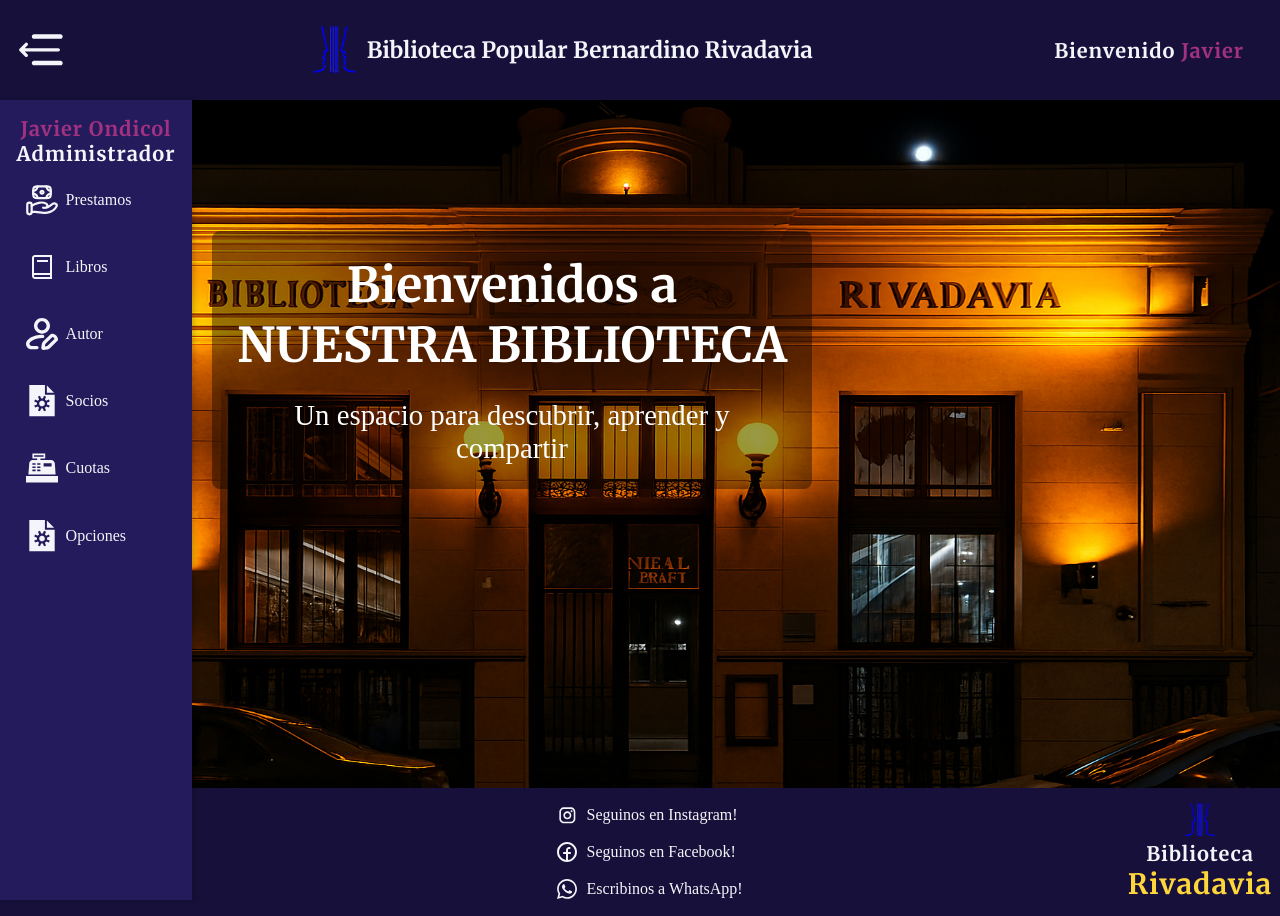
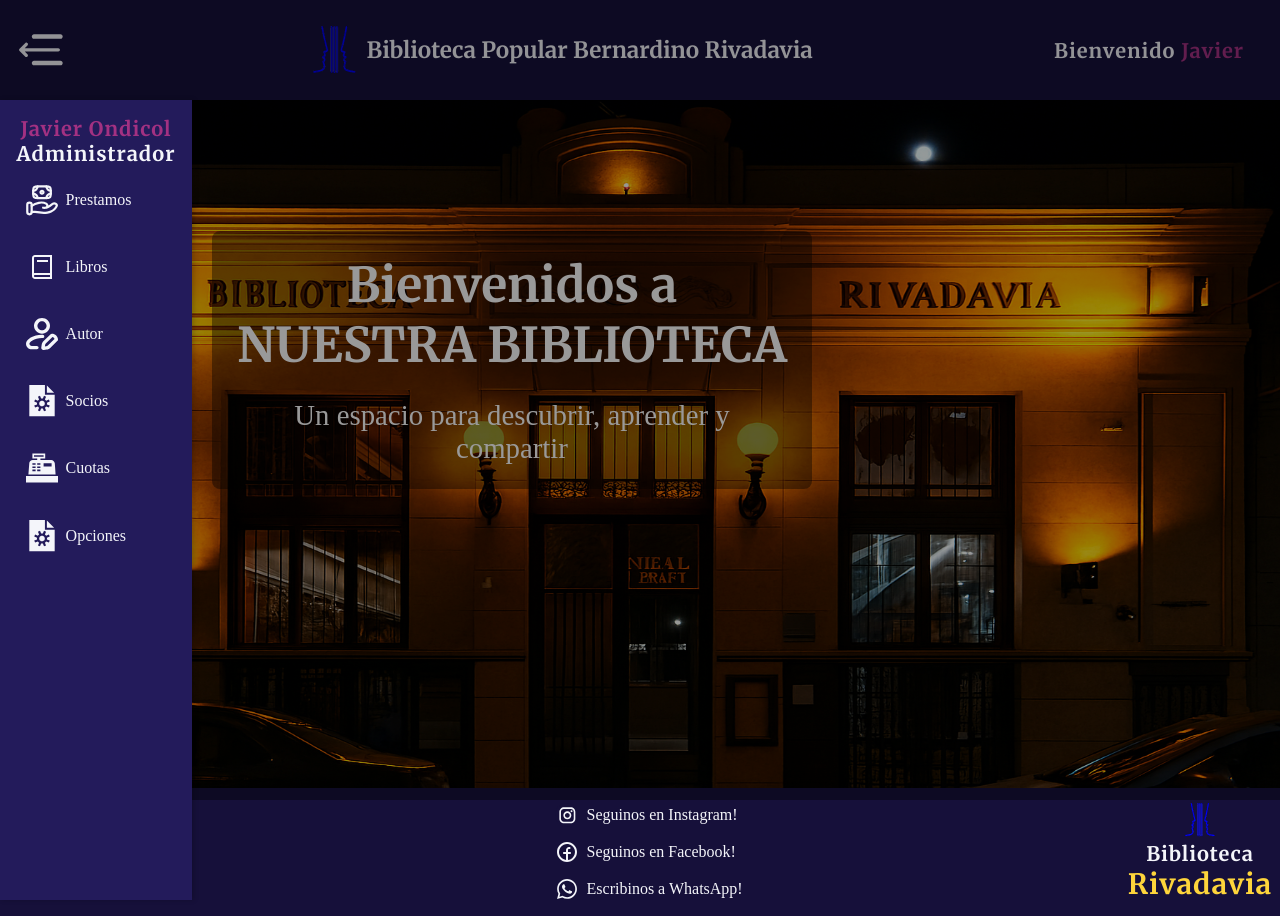
Before and after one commit to RolandoKirina/PPSLibraryBernardinoRivadavia, a React (Vite) app: page / in a window 1280 px wide. Both pictures are taken after a click on the button 42 px from the left and 49 px from the top of the page. Built offline with nearby package versions, Linux system fonts and the light colour scheme.

Commit message:
fixed sidebar

```diff
--- a/src/components/common/header/Header.jsx
+++ b/src/components/common/header/Header.jsx
@@ -5,6 +5,7 @@ import { useState } from 'react';
 import Sidebar from '../sidebar/Sidebar.jsx';
 import Btn from '../btn/Btn.jsx';
 import { authMock } from '../../../data/mocks/authMock.js';
+
 export default function Header() {
   const [open, setOpen] = useState(false);
 
@@ -12,15 +13,22 @@ export default function Header() {
     setOpen(!open);
   };
 
+  const closeMenu = () => {
+    setOpen(false);
+  };
+
   return (
     <>
       <header className="header">
         <div className="header-container">
-
           <div className="header-left">
             <button onClick={toggleMenu} className="menu-button">
               <div className="btnmenuimg">
-                  <img src={btnopen} alt="Menú" className={open ? 'rotate' : ''} />
+                <img
+                  src={btnopen}
+                  alt="Menú"
+                  className={open ? 'rotate' : ''}
+                />
               </div>
             </button>
           </div>
@@ -29,7 +37,9 @@ export default function Header() {
             <a href="/" className="logo">
               <img src={logo} alt="Logo Biblioteca Rivadavia" />
             </a>
-              <h1 className="title-text">Biblioteca Popular Bernardino Rivadavia</h1>
+            <h1 className="title-text">
+              Biblioteca Popular Bernardino Rivadavia
+            </h1>
           </div>
 
           <div className="header-right">
@@ -40,13 +50,13 @@ export default function Header() {
               </div>
             ) : (
               <h3 className="header-msg">
-                  Bienvenido <span className="header-name">{authMock.name}</span>
+                Bienvenido{' '}
+                <span className="header-name">{authMock.name}</span>
               </h3>
             )}
           </div>
-
         </div>
-          <Sidebar isOpen={open} />
+        <Sidebar isOpen={open} onClose={closeMenu} />
       </header>
     </>
   );
--- a/src/components/common/sidebar/Sidebar.css
+++ b/src/components/common/sidebar/Sidebar.css
@@ -78,3 +78,13 @@ a:hover::after {
   border-radius: 4px;
   text-decoration: underline;
 }
+
+.sidebar-overlay {
+  position: fixed;
+  top: 0;
+  left: 0;
+  width: 100%;
+  height: 100%;
+  background: rgba(0, 0, 0, 0.4);
+  z-index: 99;
+}
--- a/src/components/common/sidebar/Sidebar.jsx
+++ b/src/components/common/sidebar/Sidebar.jsx
@@ -2,21 +2,17 @@ import './Sidebar.css';
 import loan from '../../../assets/img/loan-icon.svg';
 import book from '../../../assets/img/book-icon.svg';
 import fee from '../../../assets/img/fee-icon.svg';
-import author from '../../../assets/img/author-icon.svg'
+import author from '../../../assets/img/author-icon.svg';
 import options from '../../../assets/img/options-icon.svg';
 import partner from '../../../assets/img/options-icon.svg';
 import { authMock } from '../../../data/mocks/authMock';
-import { NavLink } from 'react-router-dom';
-import { useLocation } from 'react-router-dom';
+import { NavLink, useLocation } from 'react-router-dom';
 import { useEffect } from 'react';
 
-export default function Sidebar({ isOpen }) {
+export default function Sidebar({ isOpen, onClose }) {
   const location = useLocation();
 
-
-    /*con esto se bloquea el scroll al abrir el sidebar y se desbloquea al cerrarlo, fue la unica forma que encontre
-    de que no se vean los filtros o lo que haya debajo sin modificar el html, el chat me dijo que es un patron muy común en UX, pero si no te gusta la idea quitalo
-    */
+  // Bloquea el scroll cuando el sidebar está abierto
   useEffect(() => {
     if (isOpen) {
       document.body.classList.add('sidebar-open');
@@ -24,53 +20,103 @@ export default function Sidebar({ isOpen }) {
       document.body.classList.remove('sidebar-open');
     }
 
-    // Limpieza por seguridad si se desmonta
     return () => document.body.classList.remove('sidebar-open');
   }, [isOpen]);
 
+  // Cierra el sidebar cuando cambia la ruta
+  useEffect(() => {
+    if (isOpen) {
+      onClose();
+    }
+  }, [location.pathname]);
+
   return (
     <>
+      {/* Overlay para cerrar haciendo click afuera */}
+      {isOpen && <div className="sidebar-overlay" onClick={onClose}></div>}
+
       <nav className={`sidebar ${isOpen ? 'sidebar-active' : ''}`}>
-            <div className='sidebar-user-name'>
-              <h3><strong>Javier Ondicol</strong></h3>
-              {authMock.role === 'admin' ? (
-              <h3>Administrador</h3>
-              ): (
-              <h3>Lector</h3>
-              )}
-
+        <div className="sidebar-user-name">
+          <h3>
+            <strong>Javier Ondicol</strong>
+          </h3>
+          {authMock.role === 'admin' ? <h3>Administrador</h3> : <h3>Lector</h3>}
         </div>
 
         <ul className="listsidebar">
-                        <li><div className='iconssidebar'><img src={loan} alt="Prestamos" /></div> <NavLink to="/loans" className={({ isActive }) => isActive ? 'active-link' : ''}> Prestamos
-                        </NavLink></li>
-                        <li><div className='iconssidebar'><img src={book} alt="Libros" /></div> <NavLink to="/books" className={({ isActive }) => isActive ? 'active-link' : ''}> Libros </NavLink>
+          <li>
+            <div className="iconssidebar">
+              <img src={loan} alt="Prestamos" />
+            </div>
+            <NavLink
+              to="/loans"
+              className={({ isActive }) => (isActive ? 'active-link' : '')}
+            >
+              Prestamos
+            </NavLink>
           </li>
           <li>
-                          <div className='iconssidebar'><img src={author} alt="Autor" /></div>
-                          <NavLink to="/authors" className={({ isActive }) => isActive ? 'active-link' : ''}>Autor</NavLink>
+            <div className="iconssidebar">
+              <img src={book} alt="Libros" />
+            </div>
+            <NavLink
+              to="/books"
+              className={({ isActive }) => (isActive ? 'active-link' : '')}
+            >
+              Libros
+            </NavLink>
+          </li>
+          <li>
+            <div className="iconssidebar">
+              <img src={author} alt="Autor" />
+            </div>
+            <NavLink
+              to="/authors"
+              className={({ isActive }) => (isActive ? 'active-link' : '')}
+            >
+              Autor
+            </NavLink>
           </li>
 
           {authMock.role === 'admin' && (
             <li>
-                            <div className='iconssidebar'><img src={partner} alt="Socio" /></div>
-                            <NavLink to="/partners" className={({ isActive }) => isActive ? 'active-link' : ''}>Socios</NavLink>
+              <div className="iconssidebar">
+                <img src={partner} alt="Socio" />
+              </div>
+              <NavLink
+                to="/partners"
+                className={({ isActive }) => (isActive ? 'active-link' : '')}
+              >
+                Socios
+              </NavLink>
             </li>
           )}
 
           <li>
-                          <div className='iconssidebar'><img src={fee} alt="Cuotas" /></div>
-                          <NavLink to="/fees" className={({ isActive }) => isActive ? 'active-link' : ''}>Cuotas</NavLink>
+            <div className="iconssidebar">
+              <img src={fee} alt="Cuotas" />
+            </div>
+            <NavLink
+              to="/fees"
+              className={({ isActive }) => (isActive ? 'active-link' : '')}
+            >
+              Cuotas
+            </NavLink>
           </li>
 
           <li>
-                          <div className='iconssidebar'><img src={options} alt="Opciones" /></div>
-                          <NavLink to="/options" className={({ isActive }) => isActive ? 'active-link' : ''}>Opciones</NavLink>
+            <div className="iconssidebar">
+              <img src={options} alt="Opciones" />
+            </div>
+            <NavLink
+              to="/options"
+              className={({ isActive }) => (isActive ? 'active-link' : '')}
+            >
+              Opciones
+            </NavLink>
           </li>
         </ul>
       </nav>
     </>
-    )
-
-
+  );
 }
```
Lines whose indentation alone changed are shown as unchanged.
